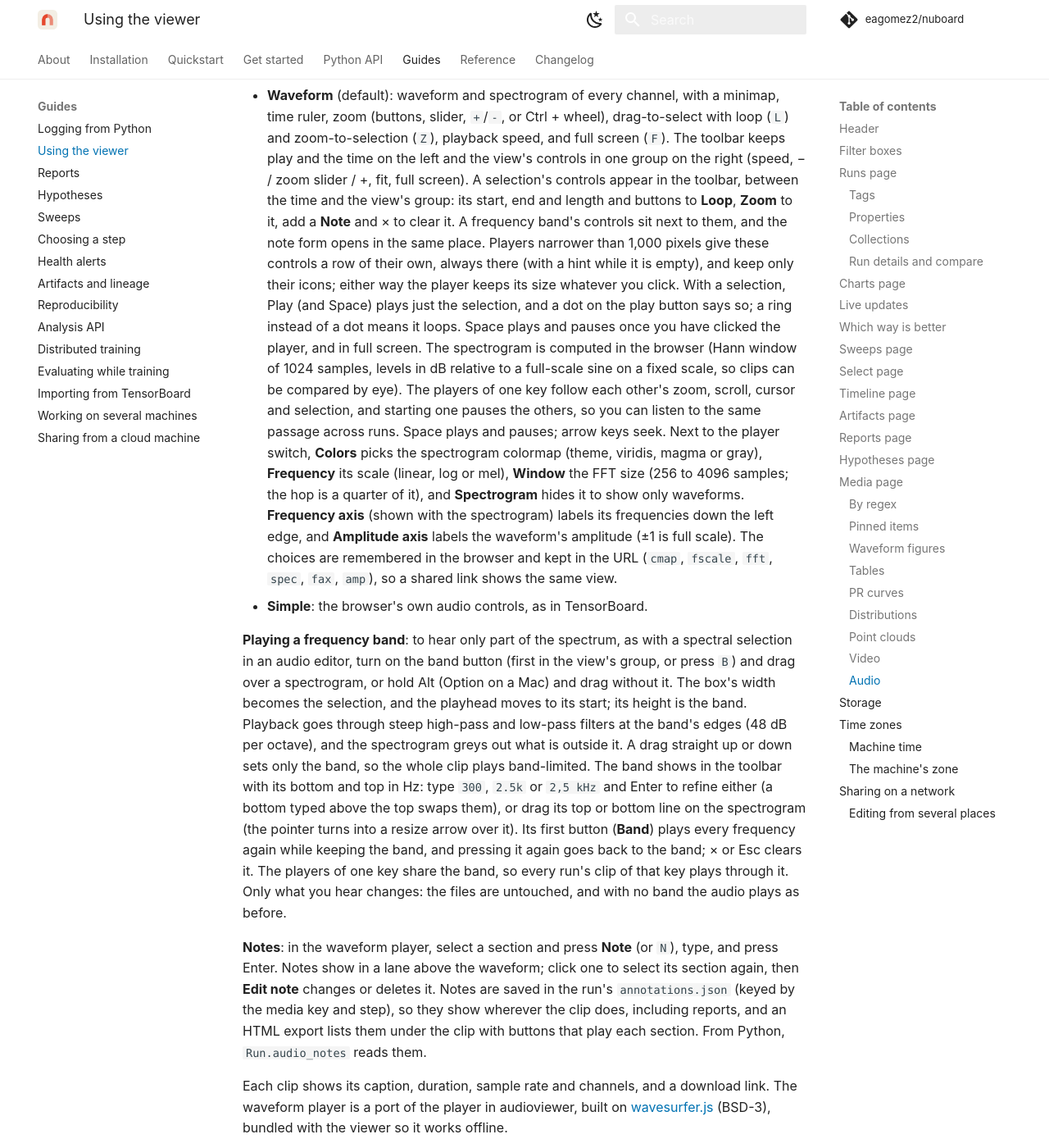
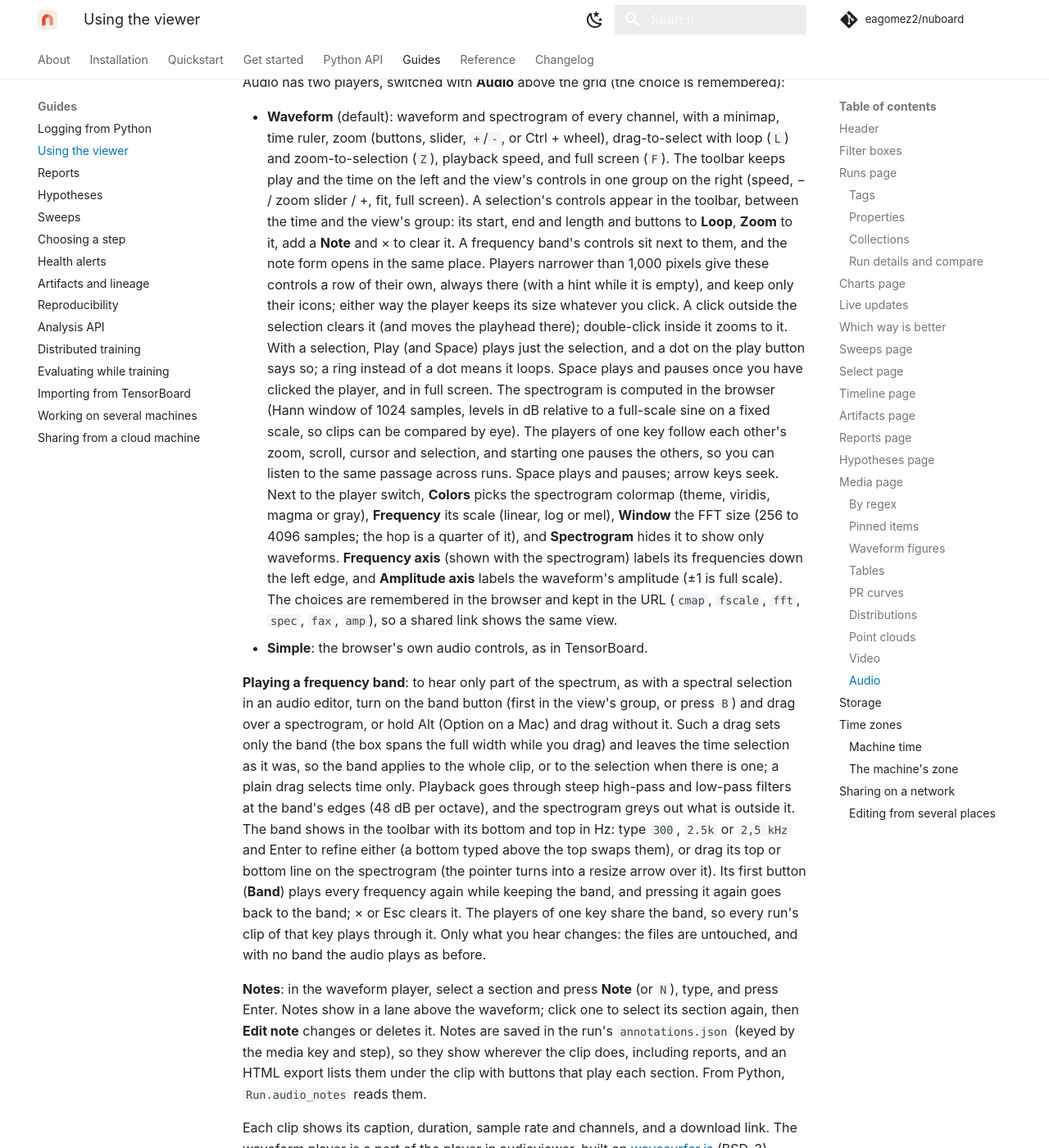
Before and after one commit to eagomez2/nuboard, an MkDocs documentation site: the page built from docs/guide/viewer.md, in a window 1280 px wide and 1400 px high, scrolled down 18724 px. Shown: the whole window at 82% size. Built offline with MkDocs 1.6.1 and Material for MkDocs 9.7.7, drawn with Linux system fonts in a browser that asks for light colours; comment, search, counter and statistics services are not loaded; some of the changed text lies outside the part shown.

Commit message:
Clear the selection on a click outside it; band drags set only the band
A single click outside the selection clears it and still moves the playhead,
in the audio player and in waveform figures. A band drag (band button, B or
Alt) now sets only the frequency band, with a full-width box while dragging,
and leaves the time selection as it was. A click on a waveform figure after
a drag now always moves the playhead.

```diff
--- a/docs/guide/viewer.md
+++ b/docs/guide/viewer.md
@@ -667,7 +667,8 @@ samples show when zoomed in. Hovering shows the time, sample index and exact
 values, and the label of each region track logged with the figure (drawn in
 lanes under the plot, a row per class where classes overlap). Drag to select a
 section, then loop it, zoom to it or add a **Note** from the controls that
-appear in the toolbar, as in the audio player (the figure keeps its size); notes show in a lane above
+appear in the toolbar, as in the audio player (the figure keeps its size); a
+click outside the selection clears it. Notes show in a lane above
 the plot and are saved like audio notes. − / + / fit, Ctrl/⌘ + wheel and
 double-click zoom, Shift + wheel scrolls, and the overview below the plot moves
 the view. The full screen button (last in the toolbar) spreads the figure over the
@@ -771,6 +772,8 @@ remembered):
   place. Players narrower than 1,000 pixels give these controls a row of
   their own, always there (with a hint while it is empty), and keep only
   their icons; either way the player keeps its size whatever you click.
+  A click outside the selection clears it (and moves the playhead there);
+  double-click inside it zooms to it.
   With a selection, Play (and Space) plays just the selection, and a dot on
   the play button says so; a ring instead of a dot means it loops. Space plays and pauses once you have clicked the
   player, and in full screen. The spectrogram is computed in the browser (Hann
@@ -794,11 +797,12 @@ remembered):
 **Playing a frequency band**: to hear only part of the spectrum, as with a
 spectral selection in an audio editor, turn on the band button (first in the
 view's group, or press `B`) and drag over a spectrogram, or hold Alt (Option
-on a Mac) and drag without it. The box's width becomes the selection, and the playhead
-moves to its start; its height is the band. Playback goes through steep
+on a Mac) and drag without it. Such a drag sets only the band (the box spans
+the full width while you drag) and leaves the time selection as it was, so
+the band applies to the whole clip, or to the selection when there is one; a
+plain drag selects time only. Playback goes through steep
 high-pass and low-pass filters at the band's edges (48 dB per octave), and the
-spectrogram greys out what is outside it. A drag straight up or down sets only
-the band, so the whole clip plays band-limited. The band shows in the toolbar
+spectrogram greys out what is outside it. The band shows in the toolbar
 with its bottom and top in Hz: type `300`, `2.5k` or `2,5 kHz` and Enter to
 refine either (a bottom typed above the top swaps them), or drag its top or
 bottom line on the spectrogram (the pointer turns into a resize arrow over
```
Also changed, not shown: docs/changelog.md (+6 -2 lines), 3 other files.
